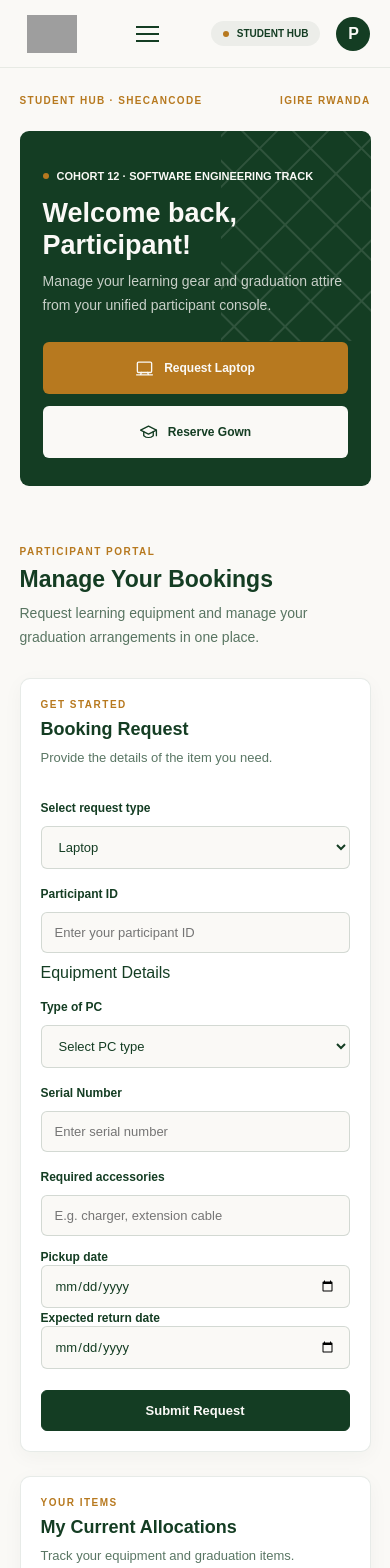
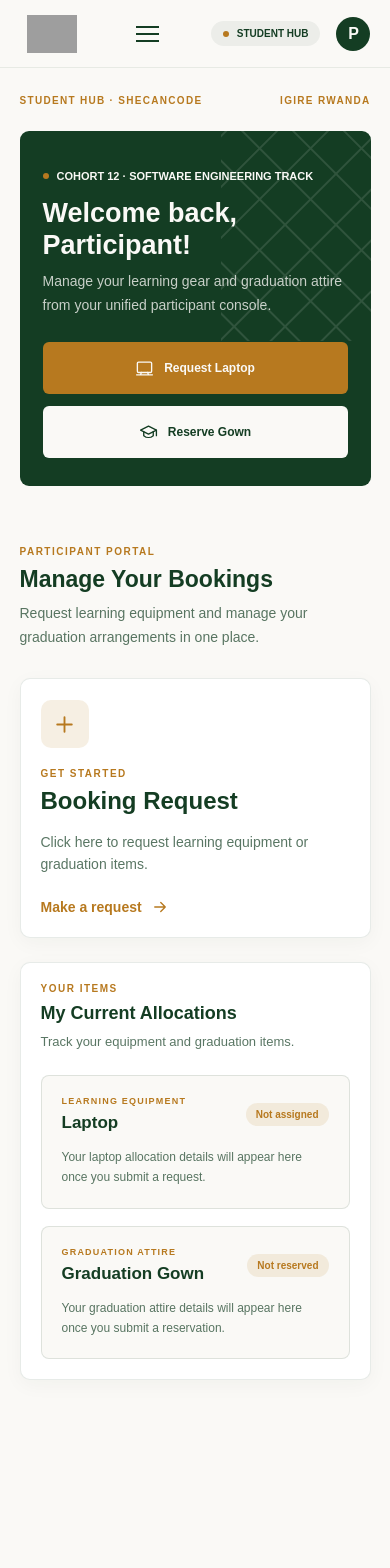
Before and after one commit to SheCanCODE-Capstone-Projects/Campus-Equipment-Booking-and-Checkout-frontend, a React (Vite) app: page / in a window 390 px wide. Shown: the top 1568 px of the page. After the commit the page ends 1430 px from the top, so only its background shows below. Built offline with nearby package versions, Linux system fonts and the light colour scheme; grey boxes are pictures that could not be loaded.

Commit message:
add styled booking request modal

```diff
--- a/src/App.css
+++ b/src/App.css
@@ -666,3 +666,273 @@ body {
     grid-template-columns: 1fr 1fr;
   }
 }
+
+/* Booking Request Card */
+.booking-card {
+  width: 100%;
+  min-height: 260px;
+  display: flex;
+  flex-direction: column;
+  align-items: flex-start;
+  justify-content: center;
+  text-align: left;
+  cursor: pointer;
+  color: var(--forest-green);
+  transition: transform 0.25s ease, box-shadow 0.25s ease;
+}
+
+.booking-card:hover {
+  transform: translateY(-4px);
+  box-shadow: 0 12px 28px rgba(20, 61, 35, 0.1);
+  border-color: rgba(183, 121, 31, 0.5);
+}
+
+.booking-card-icon {
+  width: 48px;
+  height: 48px;
+  display: flex;
+  align-items: center;
+  justify-content: center;
+  margin-bottom: 20px;
+  border-radius: 10px;
+  background: rgba(183, 121, 31, 0.12);
+  color: var(--golden-orange);
+}
+
+.booking-card-icon svg {
+  width: 25px;
+  height: 25px;
+}
+
+.booking-card .dashboard-eyebrow {
+  margin: 0 0 8px;
+}
+
+.booking-card .section-heading {
+  margin-bottom: 8px;
+}
+
+.booking-card-action {
+  display: inline-flex;
+  align-items: center;
+  gap: 9px;
+  margin-top: 22px;
+  color: var(--golden-orange);
+  font-size: 14px;
+  font-weight: 700;
+}
+
+.booking-card-action svg {
+  width: 18px;
+  height: 18px;
+  transition: transform 0.2s ease;
+}
+
+.booking-card:hover .booking-card-action svg {
+  transform: translateX(5px);
+}
+
+.request-success {
+  margin: 14px 0 0;
+  color: var(--forest-green);
+  font-size: 14px;
+  font-weight: 600;
+}
+
+/* Booking Modal */
+.modal-overlay {
+  position: fixed;
+  inset: 0;
+  z-index: 1000;
+  display: flex;
+  align-items: center;
+  justify-content: center;
+  padding: 24px;
+  background: rgba(12, 29, 18, 0.62);
+  backdrop-filter: blur(6px);
+  overflow-y: auto;
+}
+
+.booking-modal {
+  width: min(620px, 100%);
+  max-height: 90vh;
+  overflow-y: auto;
+  padding: 30px;
+  border: 1px solid rgba(20, 61, 35, 0.12);
+  border-radius: 14px;
+  background: var(--warm-off-white);
+  box-shadow: 0 24px 70px rgba(0, 0, 0, 0.2);
+  animation: modal-appear 0.25s ease;
+}
+
+@keyframes modal-appear {
+  from {
+    opacity: 0;
+    transform: translateY(15px) scale(0.98);
+  }
+
+  to {
+    opacity: 1;
+    transform: translateY(0) scale(1);
+  }
+}
+
+.booking-modal-header {
+  display: flex;
+  align-items: flex-start;
+  justify-content: space-between;
+  gap: 20px;
+  padding-bottom: 22px;
+  margin-bottom: 22px;
+  border-bottom: 1px solid rgba(20, 61, 35, 0.12);
+}
+
+.booking-modal-header h2 {
+  margin: 0;
+  color: var(--forest-green);
+  font-size: 25px;
+  font-weight: 700;
+}
+
+.booking-modal-header p:last-child {
+  margin: 8px 0 0;
+  color: var(--forest-green);
+  opacity: 0.7;
+  font-size: 14px;
+  line-height: 1.6;
+}
+
+.modal-close-button {
+  width: 38px;
+  height: 38px;
+  flex-shrink: 0;
+  display: flex;
+  align-items: center;
+  justify-content: center;
+  border: 1px solid rgba(20, 61, 35, 0.15);
+  border-radius: 8px;
+  background: transparent;
+  color: var(--forest-green);
+  cursor: pointer;
+  transition: background 0.2s ease;
+}
+
+.modal-close-button:hover {
+  background: rgba(183, 121, 31, 0.12);
+}
+
+.modal-close-button svg {
+  width: 19px;
+  height: 19px;
+}
+
+.booking-modal .booking-form {
+  display: flex;
+  flex-direction: column;
+  gap: 11px;
+}
+
+.booking-modal .booking-form label {
+  color: var(--forest-green);
+  font-size: 13px;
+  font-weight: 600;
+}
+
+.booking-modal .booking-form input:not([type="checkbox"]),
+.booking-modal .booking-form select {
+  width: 100%;
+  min-height: 45px;
+  padding: 11px 13px;
+  border: 1px solid rgba(20, 61, 35, 0.2);
+  border-radius: 6px;
+  outline: none;
+  background: #fff;
+  color: var(--forest-green);
+  font-size: 14px;
+  transition: border-color 0.2s ease, box-shadow 0.2s ease;
+}
+
+.booking-modal .booking-form input:focus,
+.booking-modal .booking-form select:focus {
+  border-color: var(--golden-orange);
+  box-shadow: 0 0 0 3px rgba(183, 121, 31, 0.12);
+}
+
+.booking-modal .form-divider {
+  margin: 12px 0 4px;
+}
+
+.booking-modal .form-date-grid {
+  display: grid;
+  grid-template-columns: repeat(2, minmax(0, 1fr));
+  gap: 14px;
+}
+
+.booking-modal .form-date-grid > div {
+  display: flex;
+  flex-direction: column;
+  gap: 10px;
+}
+
+.booking-modal .gown-items {
+  display: flex;
+  flex-direction: column;
+  gap: 10px;
+}
+
+.booking-modal .gown-items > p {
+  margin: 0;
+  color: var(--forest-green);
+  font-size: 13px;
+  font-weight: 600;
+}
+
+.booking-modal .form-checkbox {
+  display: flex;
+  align-items: center;
+  gap: 9px;
+}
+
+.booking-modal .form-checkbox input {
+  accent-color: var(--forest-green);
+}
+
+.booking-modal-actions {
+  display: flex;
+  justify-content: flex-end;
+  gap: 12px;
+  margin-top: 18px;
+  padding-top: 20px;
+  border-top: 1px solid rgba(20, 61, 35, 0.12);
+}
+
+.booking-modal-actions button {
+  min-width: 125px;
+}
+
+@media (max-width: 600px) {
+  .modal-overlay {
+    padding: 12px;
+  }
+
+  .booking-modal {
+    max-height: 94vh;
+    padding: 21px;
+  }
+
+  .booking-modal-header h2 {
+    font-size: 21px;
+  }
+
+  .booking-modal .form-date-grid {
+    grid-template-columns: 1fr;
+  }
+
+  .booking-modal-actions {
+    flex-direction: column-reverse;
+  }
+
+  .booking-modal-actions button {
+    width: 100%;
+  }
+}
--- a/src/pages/Dashboard.jsx
+++ b/src/pages/Dashboard.jsx
@@ -4,6 +4,7 @@ import { useState } from 'react'
 export default function Dashboard() {
   const [assetType, setAssetType] = useState('Laptop')
   const [requestMessage, setRequestMessage] = useState('')
+  const [isModalOpen, setIsModalOpen] = useState(false)
 
   const [requests, setRequests] = useState({
     Laptop: null,
@@ -38,10 +39,9 @@ export default function Dashboard() {
     }))
 
     setRequestMessage(`${assetType} request submitted successfully.`)
-  }
-
-  function displayValue(value) {
-    return value || 'Not provided'
+    setIsModalOpen(false)
+    event.currentTarget.reset()
+    setAssetType('Laptop')
   }
 
   return (
@@ -58,15 +58,197 @@ export default function Dashboard() {
       </section>
 
       <div className="dashboard-grid">
-        <section className="booking-section dashboard-card">
-          <div className="dashboard-section-heading">
-            <div>
+        <section className="booking-section">
+          <button
+            type="button"
+            className="booking-card dashboard-card"
+            onClick={() => setIsModalOpen(true)}
+          >
+            <div className="booking-card-icon">
+              <svg viewBox="0 0 24 24" fill="none" aria-hidden="true">
+                <path
+                  d="M12 5v14M5 12h14"
+                  stroke="currentColor"
+                  strokeWidth="1.8"
+                  strokeLinecap="round"
+                />
+              </svg>
+            </div>
+
             <p className="dashboard-eyebrow">GET STARTED</p>
             <h3 className="section-heading">Booking Request</h3>
             <p className="section-description">
-                Provide the details of the item you need.
+              Click here to request learning equipment or graduation items.
+            </p>
+
+            <span className="booking-card-action">
+              Make a request
+              <svg viewBox="0 0 24 24" fill="none" aria-hidden="true">
+                <path
+                  d="M5 12h14m-6-6 6 6-6 6"
+                  stroke="currentColor"
+                  strokeWidth="1.8"
+                  strokeLinecap="round"
+                  strokeLinejoin="round"
+                />
+              </svg>
+            </span>
+          </button>
+
+          {requestMessage && (
+            <p className="request-success" role="status">
+              {requestMessage}
+            </p>
+          )}
+        </section>
+
+        <section className="allocations-section dashboard-card">
+          <div className="dashboard-section-heading">
+            <div>
+              <p className="dashboard-eyebrow">YOUR ITEMS</p>
+              <h3 className="section-heading">My Current Allocations</h3>
+              <p className="section-description">
+                Track your equipment and graduation items.
               </p>
             </div>
+          </div>
+
+          <div className="allocation-card">
+            <div className="allocation-card-heading">
+              <div>
+                <p className="allocation-category">LEARNING EQUIPMENT</p>
+                <h4>Laptop</h4>
+              </div>
+              <span className="allocation-status">
+                {requests.Laptop ? 'Pending Review' : 'Not assigned'}
+              </span>
+            </div>
+
+            {requests.Laptop ? (
+              <>
+                <div className="allocation-details">
+                  <div>
+                    <span>Participant ID</span>
+                    <strong>{requests.Laptop.participantId}</strong>
+                  </div>
+                  <div>
+                    <span>PC Type</span>
+                    <strong>{requests.Laptop.pcType}</strong>
+                  </div>
+                  <div>
+                    <span>Serial Number</span>
+                    <strong>{requests.Laptop.serialNumber}</strong>
+                  </div>
+                  <div>
+                    <span>Accessories</span>
+                    <strong>{requests.Laptop.accessories}</strong>
+                  </div>
+                  <div>
+                    <span>Pickup Date</span>
+                    <strong>{requests.Laptop.pickupDate}</strong>
+                  </div>
+                  <div>
+                    <span>Return Date</span>
+                    <strong>{requests.Laptop.returnDate}</strong>
+                  </div>
+                </div>
+
+                <p className="allocation-note">
+                  Your laptop request is awaiting staff review.
+                </p>
+              </>
+            ) : (
+              <p className="allocation-note">
+                Your laptop allocation details will appear here once you
+                submit a request.
+              </p>
+            )}
+          </div>
+
+          <div className="allocation-card" id="gowns">
+            <div className="allocation-card-heading">
+              <div>
+                <p className="allocation-category">GRADUATION ATTIRE</p>
+                <h4>Graduation Gown</h4>
+              </div>
+              <span className="allocation-status">
+                {requests['Graduation Gown'] ? 'Pending Review' : 'Not reserved'}
+              </span>
+            </div>
+
+            {requests['Graduation Gown'] ? (
+              <>
+                <div className="allocation-details">
+                  <div>
+                    <span>Participant ID</span>
+                    <strong>{requests['Graduation Gown'].participantId}</strong>
+                  </div>
+                  <div>
+                    <span>Gown Size</span>
+                    <strong>{requests['Graduation Gown'].gownSize}</strong>
+                  </div>
+                  <div>
+                    <span>Graduation Hat</span>
+                    <strong>{requests['Graduation Gown'].hat}</strong>
+                  </div>
+                  <div>
+                    <span>Graduation Stole</span>
+                    <strong>{requests['Graduation Gown'].stole}</strong>
+                  </div>
+                  <div>
+                    <span>Graduation Date</span>
+                    <strong>{requests['Graduation Gown'].graduationDate}</strong>
+                  </div>
+                </div>
+
+                <p className="allocation-note">
+                  Your graduation gown request is awaiting staff review.
+                </p>
+              </>
+            ) : (
+              <p className="allocation-note">
+                Your graduation attire details will appear here once you
+                submit a reservation.
+              </p>
+            )}
+          </div>
+        </section>
+      </div>
+
+      {isModalOpen && (
+        <div
+          className="modal-overlay"
+          onClick={() => setIsModalOpen(false)}
+        >
+          <section
+            className="booking-modal"
+            role="dialog"
+            aria-modal="true"
+            aria-labelledby="booking-modal-title"
+            onClick={(event) => event.stopPropagation()}
+          >
+            <div className="booking-modal-header">
+              <div>
+                <p className="dashboard-eyebrow">GET STARTED</p>
+                <h2 id="booking-modal-title">Booking Request</h2>
+                <p>Complete the form below to submit your request.</p>
+              </div>
+
+              <button
+                type="button"
+                className="modal-close-button"
+                aria-label="Close booking form"
+                onClick={() => setIsModalOpen(false)}
+              >
+                <svg viewBox="0 0 24 24" fill="none" aria-hidden="true">
+                  <path
+                    d="m6 6 12 12M18 6 6 18"
+                    stroke="currentColor"
+                    strokeWidth="1.8"
+                    strokeLinecap="round"
+                  />
+                </svg>
+              </button>
             </div>
 
             <form className="booking-form" onSubmit={handleSubmit}>
@@ -74,10 +256,7 @@ export default function Dashboard() {
               <select
                 id="assetType"
                 value={assetType}
-              onChange={(event) => {
-                setAssetType(event.target.value)
-                setRequestMessage('')
-              }}
+                onChange={(event) => setAssetType(event.target.value)}
               >
                 <option value="Laptop">Laptop</option>
                 <option value="Graduation Gown">Graduation Gown</option>
@@ -184,130 +363,23 @@ export default function Dashboard() {
                 </>
               )}
 
+              <div className="booking-modal-actions">
+                <button
+                  type="button"
+                  className="secondary-button"
+                  onClick={() => setIsModalOpen(false)}
+                >
+                  Cancel
+                </button>
+
                 <button type="submit" className="primary-button">
                   Submit Request
                 </button>
-
-            {requestMessage && (
-              <p role="status">{requestMessage}</p>
-            )}
+              </div>
             </form>
           </section>
-
-        <section className="allocations-section dashboard-card">
-          <div className="dashboard-section-heading">
-            <div>
-              <p className="dashboard-eyebrow">YOUR ITEMS</p>
-              <h3 className="section-heading">My Current Allocations</h3>
-              <p className="section-description">
-                Track your equipment and graduation items.
-              </p>
         </div>
-          </div>
-
-          <div className="allocation-card">
-            <div className="allocation-card-heading">
-              <div>
-                <p className="allocation-category">LEARNING EQUIPMENT</p>
-                <h4>Laptop</h4>
-              </div>
-              <span className="allocation-status">
-                {requests.Laptop ? 'Pending Review' : 'Not assigned'}
-              </span>
-            </div>
-
-            {requests.Laptop ? (
-              <>
-                <div className="allocation-details">
-                  <div>
-                    <span>Participant ID</span>
-                    <strong>{displayValue(requests.Laptop.participantId)}</strong>
-                  </div>
-                  <div>
-                    <span>PC Type</span>
-                    <strong>{requests.Laptop.pcType}</strong>
-                  </div>
-                  <div>
-                    <span>Serial Number</span>
-                    <strong>{requests.Laptop.serialNumber}</strong>
-                  </div>
-                  <div>
-                    <span>Accessories</span>
-                    <strong>{requests.Laptop.accessories}</strong>
-                  </div>
-                  <div>
-                    <span>Pickup Date</span>
-                    <strong>{requests.Laptop.pickupDate}</strong>
-                  </div>
-                  <div>
-                    <span>Return Date</span>
-                    <strong>{requests.Laptop.returnDate}</strong>
-                  </div>
-                </div>
-
-                <p className="allocation-note">
-                  Your laptop request is awaiting staff review.
-                </p>
-              </>
-            ) : (
-              <p className="allocation-note">
-                Your laptop allocation details will appear here once you
-                submit a request.
-              </p>
       )}
-          </div>
-
-          <div className="allocation-card" id="gowns">
-            <div className="allocation-card-heading">
-              <div>
-                <p className="allocation-category">GRADUATION ATTIRE</p>
-                <h4>Graduation Gown</h4>
-              </div>
-              <span className="allocation-status">
-                {requests['Graduation Gown'] ? 'Pending Review' : 'Not reserved'}
-              </span>
-            </div>
-
-            {requests['Graduation Gown'] ? (
-              <>
-                <div className="allocation-details">
-                  <div>
-                    <span>Participant ID</span>
-                    <strong>
-                      {displayValue(requests['Graduation Gown'].participantId)}
-                    </strong>
-                  </div>
-                  <div>
-                    <span>Gown Size</span>
-                    <strong>{requests['Graduation Gown'].gownSize}</strong>
-                  </div>
-                  <div>
-                    <span>Graduation Hat</span>
-                    <strong>{requests['Graduation Gown'].hat}</strong>
-                  </div>
-                  <div>
-                    <span>Graduation Stole</span>
-                    <strong>{requests['Graduation Gown'].stole}</strong>
-                  </div>
-                  <div>
-                    <span>Graduation Date</span>
-                    <strong>{requests['Graduation Gown'].graduationDate}</strong>
-                  </div>
-                </div>
-
-                <p className="allocation-note">
-                  Your graduation gown request is awaiting staff review.
-                </p>
-              </>
-            ) : (
-              <p className="allocation-note">
-                Your graduation attire details will appear here once you
-                submit a reservation.
-              </p>
-            )}
-          </div>
-        </section>
-      </div>
     </main>
   )
 }
```
Lines whose indentation alone changed are shown as unchanged.
